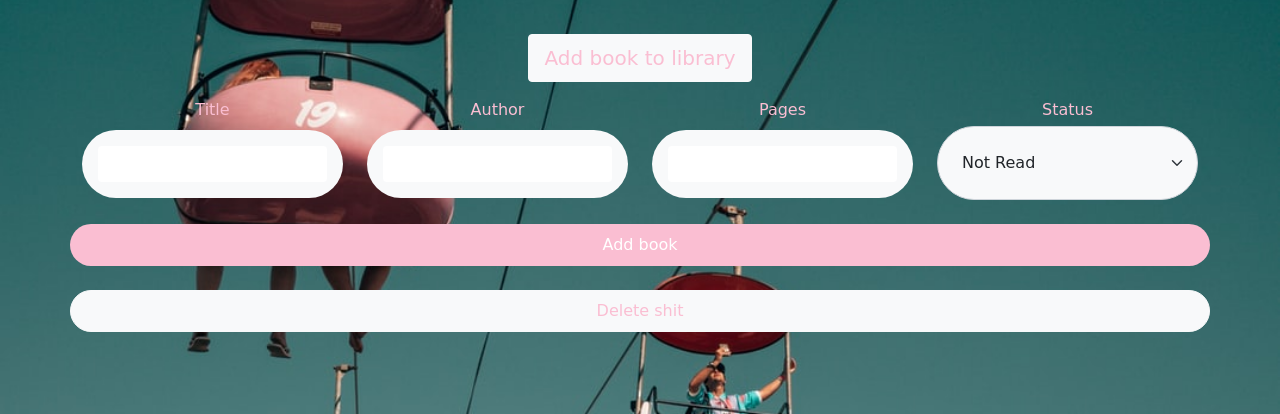
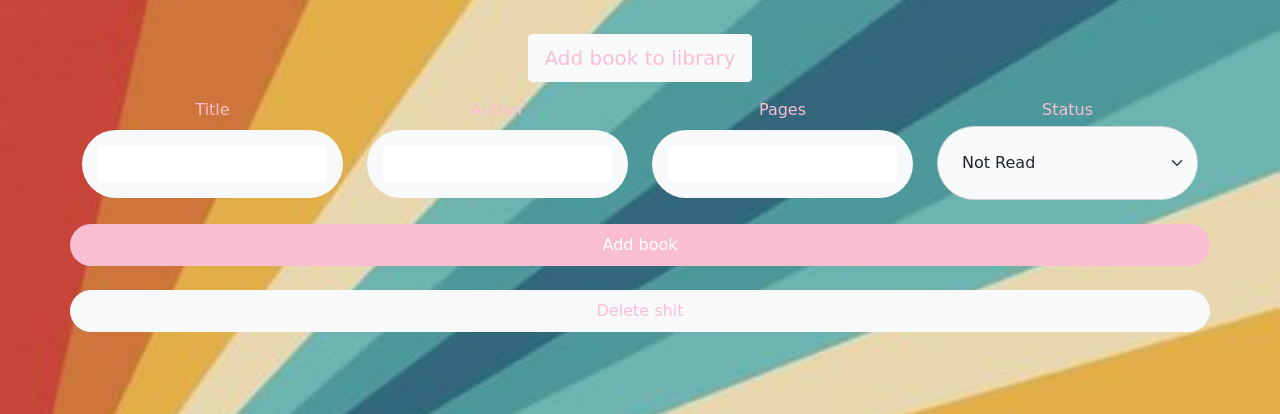
Before and after one commit to AnnaC54/Library, a plain HTML site: page index.html in a window 1280 px wide. Shown: the part 158-572 px from the top of the page. Drawn offline with nearby package versions, Linux system fonts and the light colour scheme; a web font is replaced by a local one.

Commit message:
Update main.css

```diff
--- a/main.css
+++ b/main.css
@@ -5,7 +5,7 @@
     padding-top: 3em;
     font-family: 'Chicle', cursive;
     color: rgb(250, 190, 210);
-    background-image: url(/bg2.jpeg);
+    background-image: url(/bg5.jpeg);
     background-repeat: no-repeat;
     background-size: cover;
 
```
